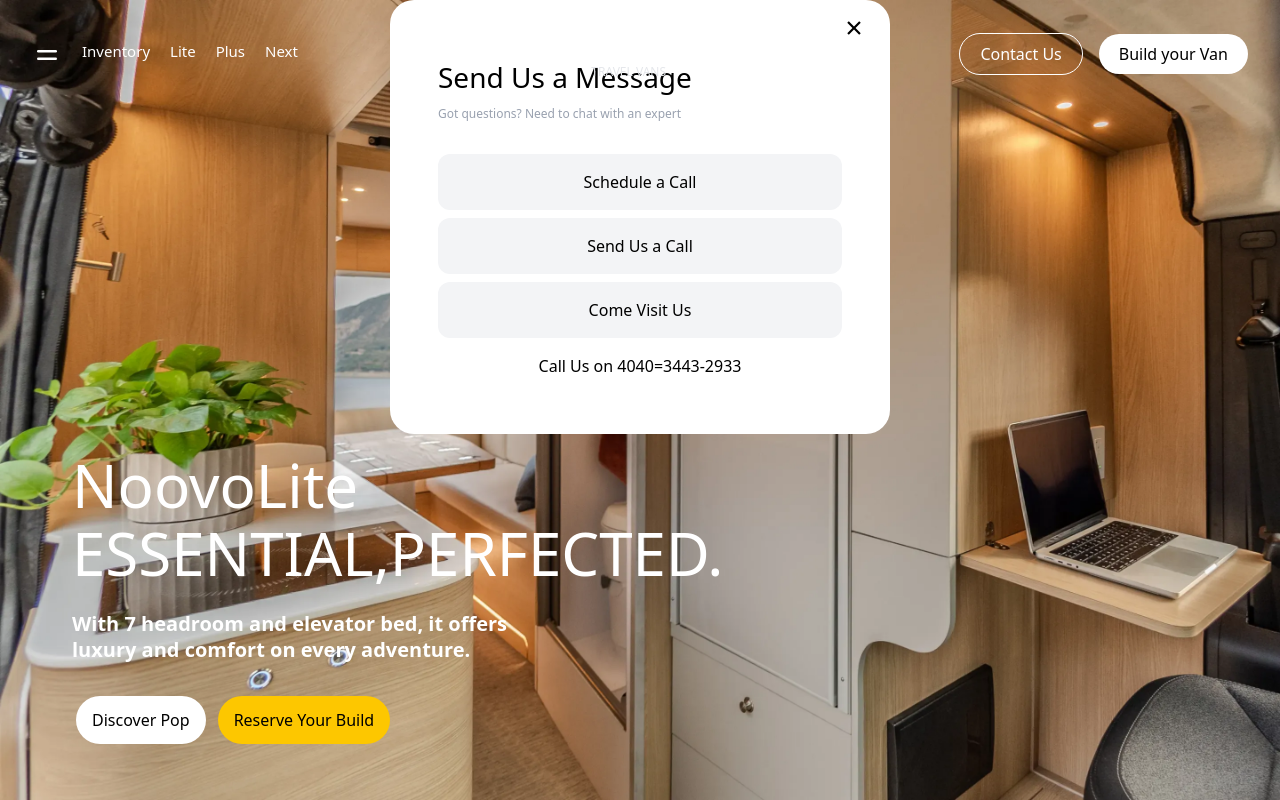
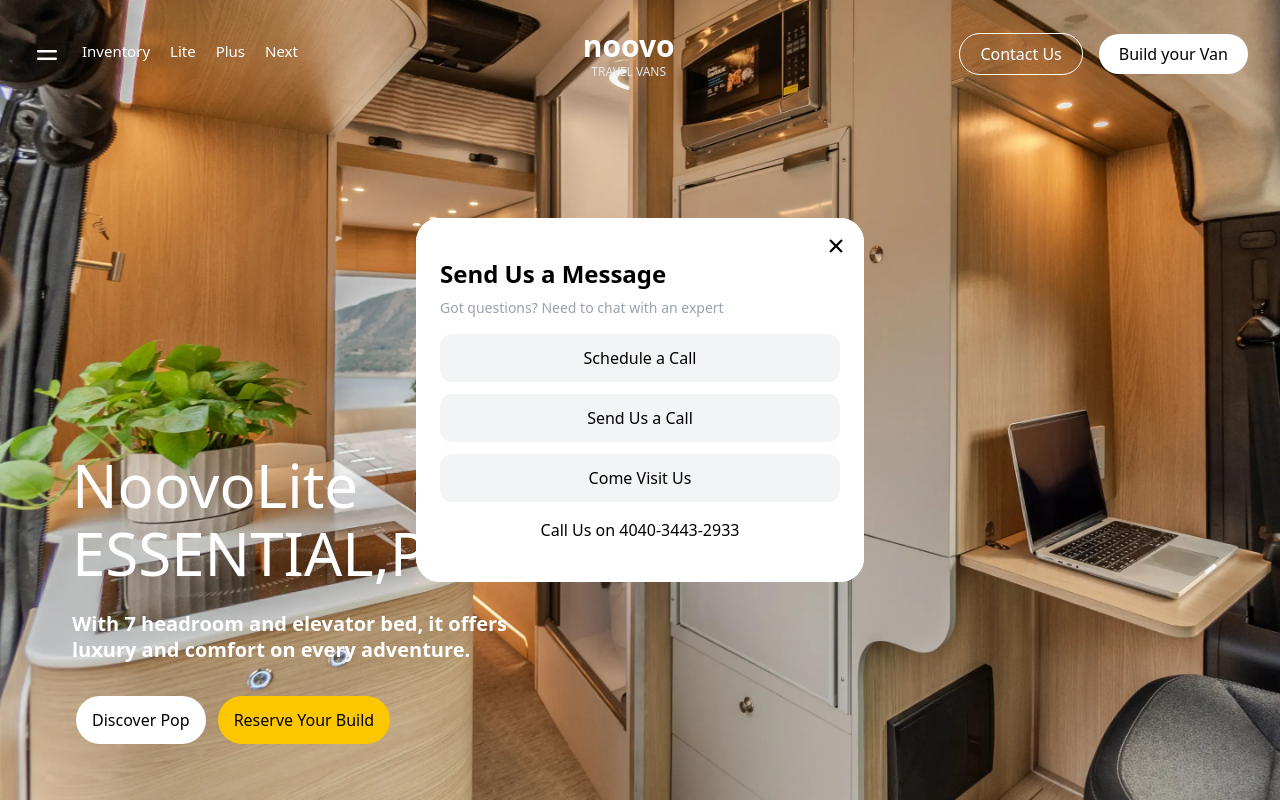
Before and after one commit to preet0006/vanlife, a React (Vite) app in the folder client/: page / in a window 1280 px wide. Both pictures are taken after a click on the button "Contact Us". Shown: the top 800 px of the page. Built offline with nearby package versions, Linux system fonts and the light colour scheme; no server answers.

Commit message:
overlay fix

```diff
--- a/client/src/components/HomePage/ContactUs.jsx
+++ b/client/src/components/HomePage/ContactUs.jsx
@@ -1,48 +1,63 @@
-import { useEffect } from "react"
+import { useRef } from "react";
 import { IoCloseSharp } from "react-icons/io5";
 
+const ContactUs = ({ isOpen }) => {
+  const modalRef = useRef(null);
 
-const ContactUs = ({isOpen}) => {
-
-
-
-
-
-
+  const handleOverlayClick = (e) => {
+    if (modalRef.current && !modalRef.current.contains(e.target)) {
+      isOpen(false);
+    }
+  };
 
   return (
+    <div
+      className="fixed inset-0 flex items-center justify-center  z-50"
+      onClick={handleOverlayClick}
+    >
+      <div
+        ref={modalRef}
+        className="relative bg-white w-full max-w-md rounded-3xl px-6 py-10 space-y-4"
+      >
 
-
-
-
-
-    <div className='w-full flex justify-center items-center h-full'>
-        <div className="flex relative bg-white w-full rounded-3xl md:max-w-[500px] flex-col px-4 md:px-12  md:py-14 space-y-2">
-            <div className="flex flex-col pb-6 gap-2">
-            <h4 className="text-[28px]">Send Us a Message</h4>
-            <p className="text-gray-400  text-xs">Got questions? Need to chat with an expert</p>
-
-            </div>
-            <div className="absolute top-4 right-6">
-                <p className="text-2xl font-bold cursor-pointer " onClick={()=>isOpen(false)}><IoCloseSharp /></p>
-
+        <div className="absolute top-4 right-4">
+          <p
+            className="text-2xl font-bold cursor-pointer"
+            onClick={() => isOpen(false)}
+          >
+            <IoCloseSharp />
+          </p>
         </div>
 
-            <div className="flex justify-center w-full flex-col gap-2">
-                <button className="bg-gray-100 cursor-grabbing rounded-xl py-4">Schedule a Call</button>
-                <button className=" bg-gray-100 cursor-grabbing rounded-xl py-4 ">Send Us a Call</button>
-                <button className="bg-gray-100 cursor-grabbing rounded-xl py-4">Come Visit Us</button>
+        <div className="flex flex-col gap-2">
+          <h4 className="text-2xl font-semibold">Send Us a Message</h4>
+          <p className="text-gray-400 text-sm">
+            Got questions? Need to chat with an expert
+          </p>
         </div>
-            <div className="flex justify-center cursor-copy items-center mt-2">
-            <p>Call Us on <span>4040=3443-2933</span></p>
+
+        {/* Buttons */}
+        <div className="flex flex-col gap-3">
+          <button className="bg-gray-100 rounded-xl py-3 cursor-pointer">
+            Schedule a Call
+          </button>
+          <button className="bg-gray-100 rounded-xl py-3 cursor-pointer">
+            Send Us a Call
+          </button>
+          <button className="bg-gray-100 rounded-xl py-3 cursor-pointer">
+            Come Visit Us
+          </button>
         </div>
 
 
+        <div className="flex justify-center mt-2">
+          <p>
+            Call Us on <span>4040-3443-2933</span>
+          </p>
         </div>
+      </div>
+    </div>
+  );
+};
 
-    </div>
-
-  )
-}
-
-export default ContactUs
+export default ContactUs;
--- a/client/src/components/HomePage/Navbar.jsx
+++ b/client/src/components/HomePage/Navbar.jsx
@@ -123,6 +123,19 @@
         </div>
       </div>
 
+       { showContact &&(
+     <div className="absolute flex max-w-screen h-screen justify-center items-center inset-0">
+
+     <div className="flex w-full max-w-screen z-20  items-center">
+     <ContactUs isOpen = {setShowContact}/>
+
+     </div>
+
+
+    </div>
+  )
+ }
+
       {showContact && <ContactUs isOpen={setShowContact} />}
 
       <div ref={modelRef} className="fixed inset-0 hidden z-[99999]">
```
Lines whose indentation alone changed are shown as unchanged.
